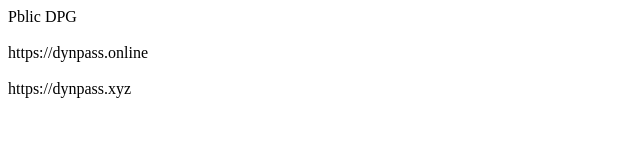
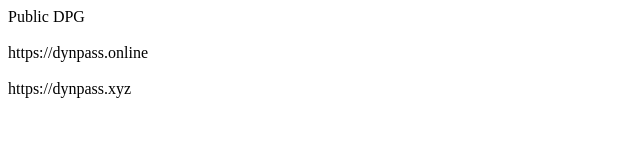
Before and after one commit to dynpass/dynpass1, a plain HTML site: page index.html in a window 1280 px wide. Shown: the full height of the page, 0-640 px from the left. Drawn offline with Linux system fonts and the light colour scheme.

Commit message:
Update index.html

```diff
--- a/index.html
+++ b/index.html
@@ -1,6 +1,6 @@
 <html>
 <body>
-<h>Pblic DPG </h>
+<h>Public DPG </h>
 <br><br>
 https://dynpass.online
 <br><br>
```
